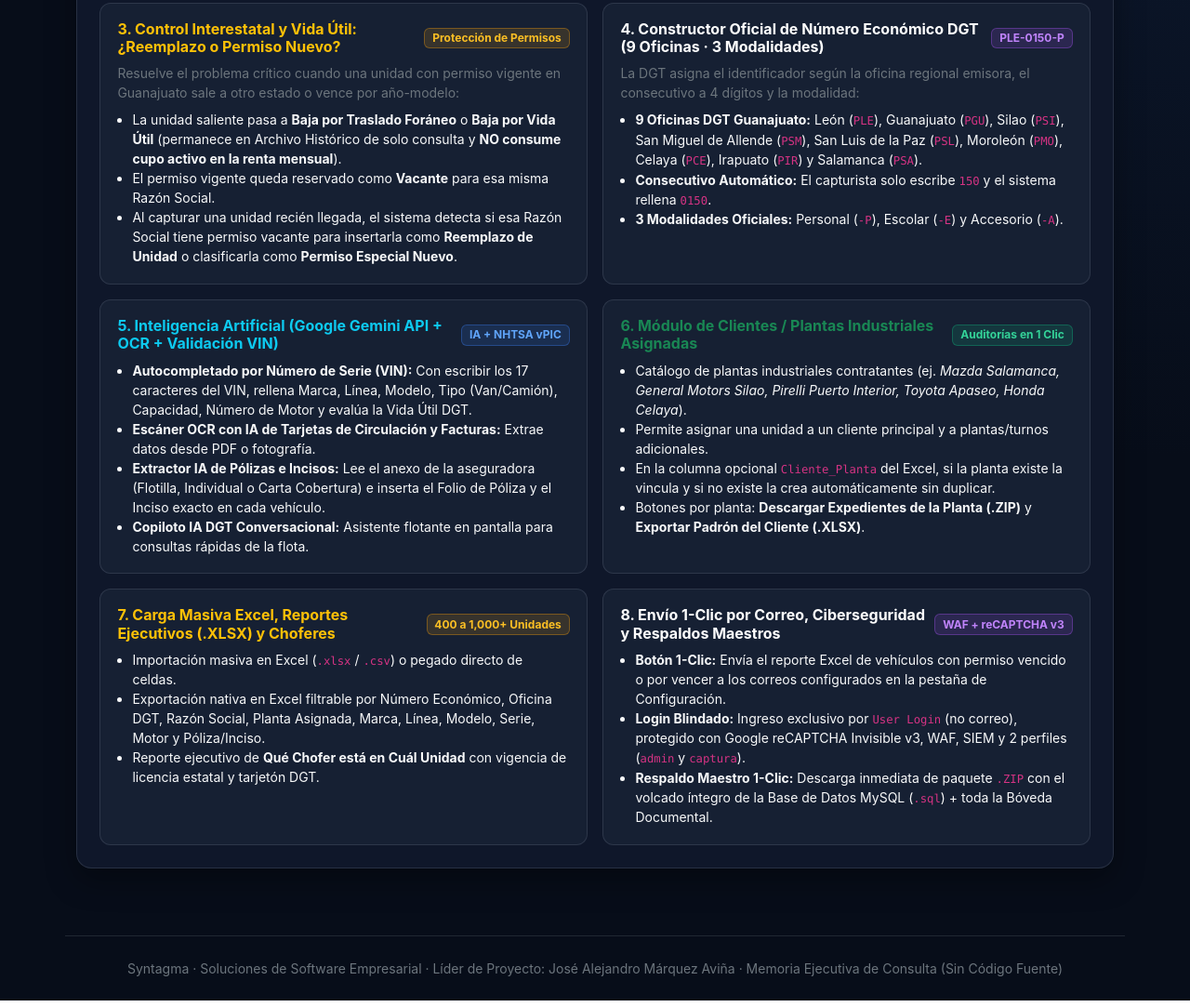
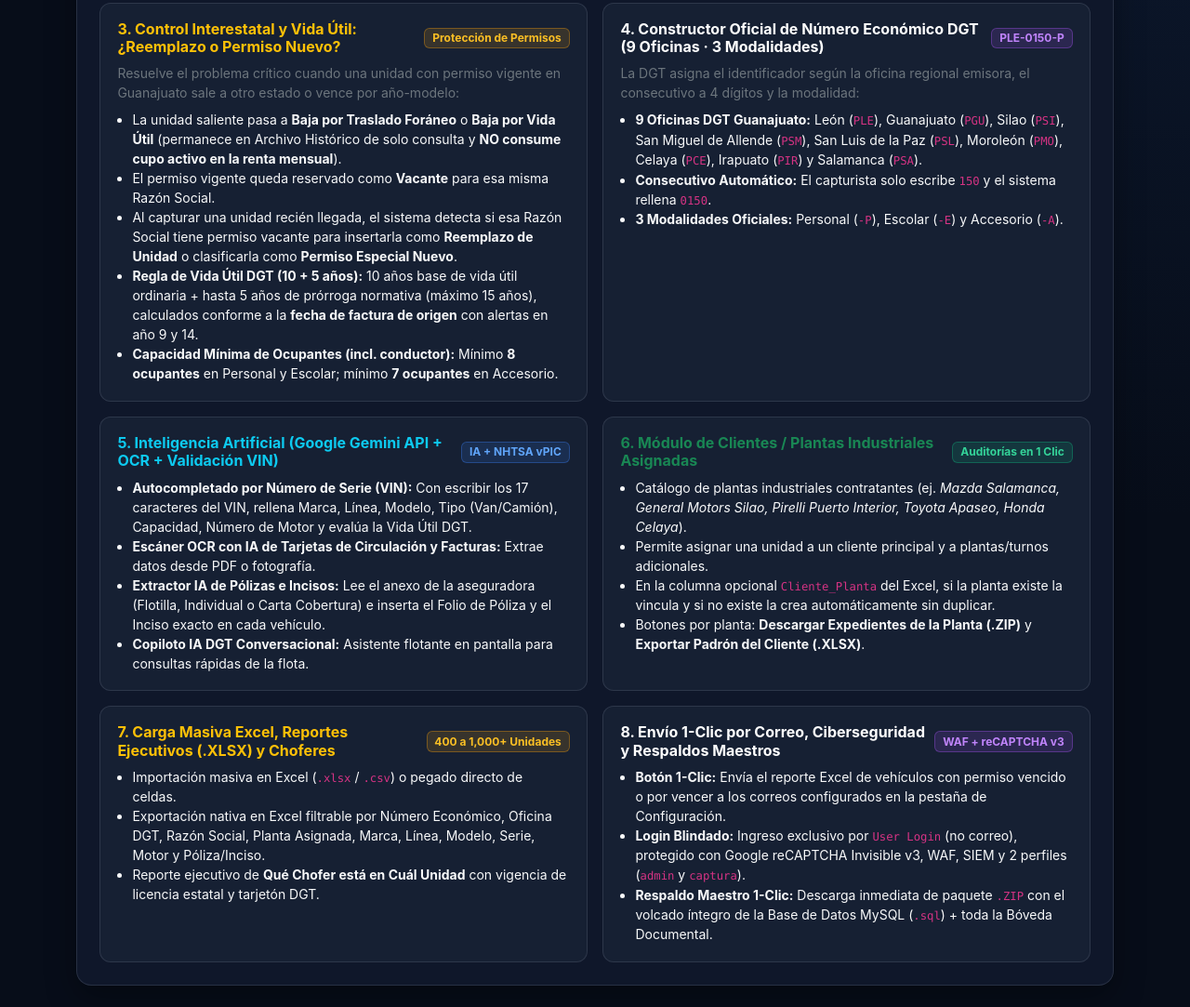
Before and after one commit to AlexMar56/syntagma-memoria-dgt-gto, a plain HTML site: page index.html in a window 1280 px wide. Shown: the part 944-2027 px from the top of the page at 93% size. Drawn offline with nearby package versions, Linux system fonts and the light colour scheme.

Commit message:
Actualizar normativa DGT Guanajuato: 10 anos base + 5 prorroga por fecha factura y capacidad minima ocupantes (8 Personal/Escolar, 7 Accesorio incl conductor)

```diff
--- a/index.html
+++ b/index.html
@@ -295,6 +295,8 @@
                                     <li>La unidad saliente pasa a <strong>Baja por Traslado Foráneo</strong> o <strong>Baja por Vida Útil</strong> (permanece en Archivo Histórico de solo consulta y <strong>NO consume cupo activo en la renta mensual</strong>).</li>
                                     <li>El permiso vigente queda reservado como <strong>Vacante</strong> para esa misma Razón Social.</li>
                                     <li>Al capturar una unidad recién llegada, el sistema detecta si esa Razón Social tiene permiso vacante para insertarla como <strong>Reemplazo de Unidad</strong> o clasificarla como <strong>Permiso Especial Nuevo</strong>.</li>
+                                    <li><strong>Regla de Vida Útil DGT (10 + 5 años):</strong> 10 años base de vida útil ordinaria + hasta 5 años de prórroga normativa (máximo 15 años), calculados conforme a la <strong>fecha de factura de origen</strong> con alertas en año 9 y 14.</li>
+                                    <li><strong>Capacidad Mínima de Ocupantes (incl. conductor):</strong> Mínimo <strong>8 ocupantes</strong> en Personal y Escolar; mínimo <strong>7 ocupantes</strong> en Accesorio.</li>
                                 </ul>
                             </div>
                         </div>
```
Also changed, not shown: 3 other files.
